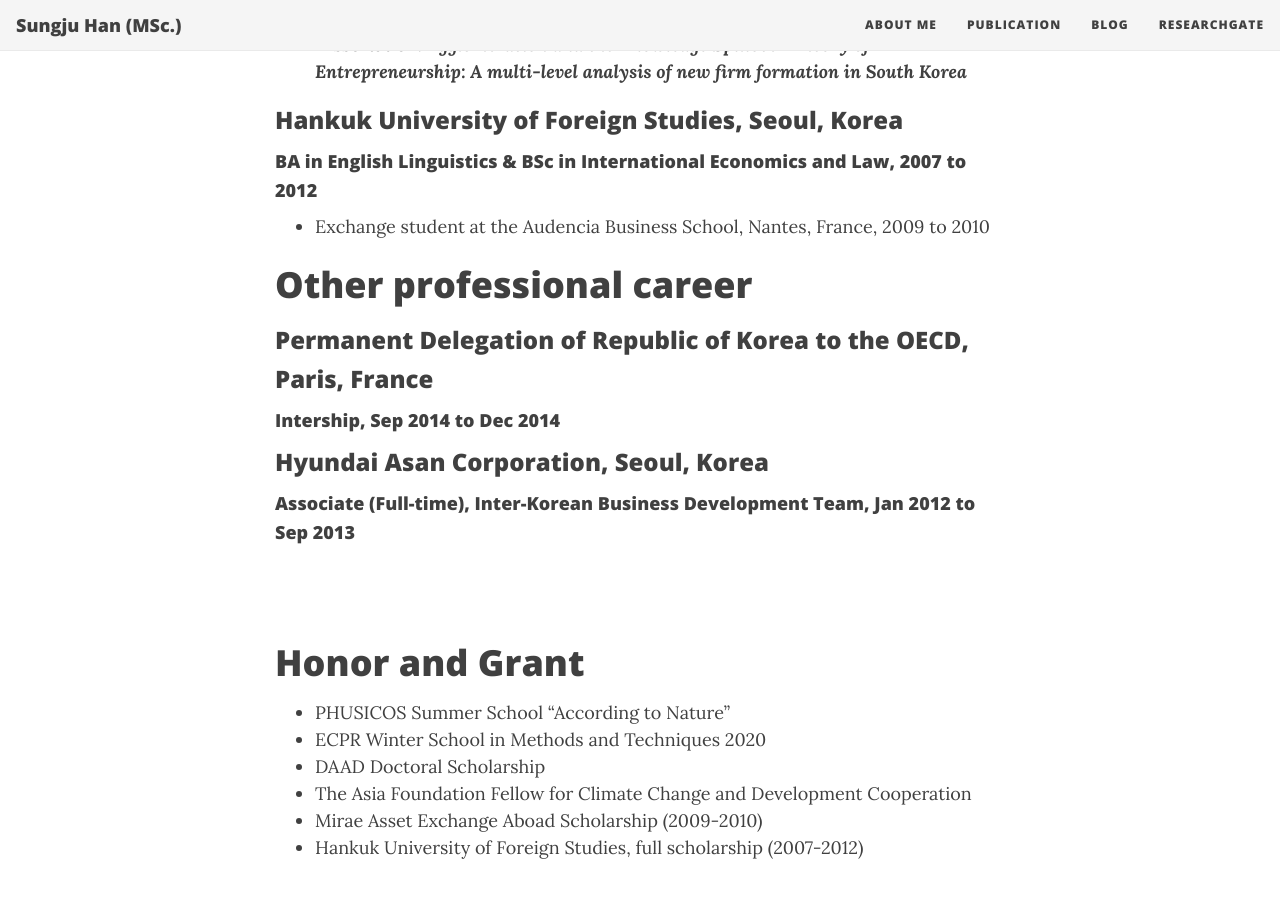
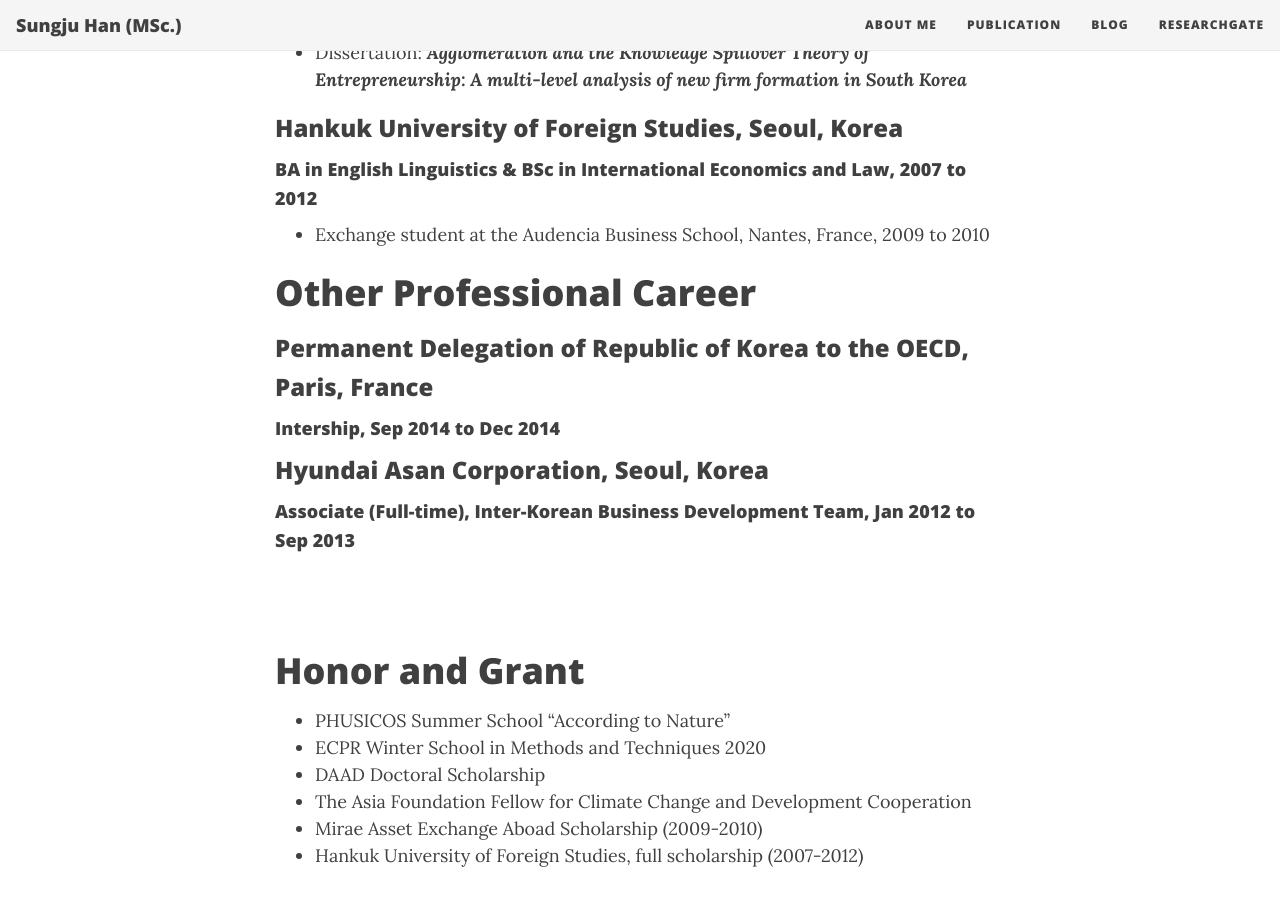
Before and after one commit to sungju-han/sungju-han.github.io, a Jekyll site: the page built from about me.md, in a window 1280 px wide and 900 px high, scrolled down 1175 px. Built offline with Jekyll 4.4.1, drawn with Linux system fonts in a browser that asks for light colours; nearby versions of some CDN libraries.

```diff
--- a/about me.md
+++ b/about me.md
@@ -20,6 +20,7 @@ title: About me
 * Project: _**Development of Environmental and Social Safeguard Policies and Operational guidelines of KOICA**_
 * Project: _**Official Development Assistance (ODA) projects on supporting policy development and capacity building to Paraguay, Indonesia and Vietnam with regards to the Environment Impact Assessment (EIA) and Environmental policy**_
 <br/>
+
 # Academic Career
 
 ### London School of Economics and Political Sciences, London, UK
@@ -32,7 +33,7 @@ title: About me
 * Exchange student at the Audencia Business School, Nantes, France, 2009 to 2010
 <br/>
 
-# Other professional career
+# Other Professional Career
 ### Permanent Delegation of Republic of Korea to the OECD, Paris, France
 #### Intership, Sep 2014 to Dec 2014
 
```
